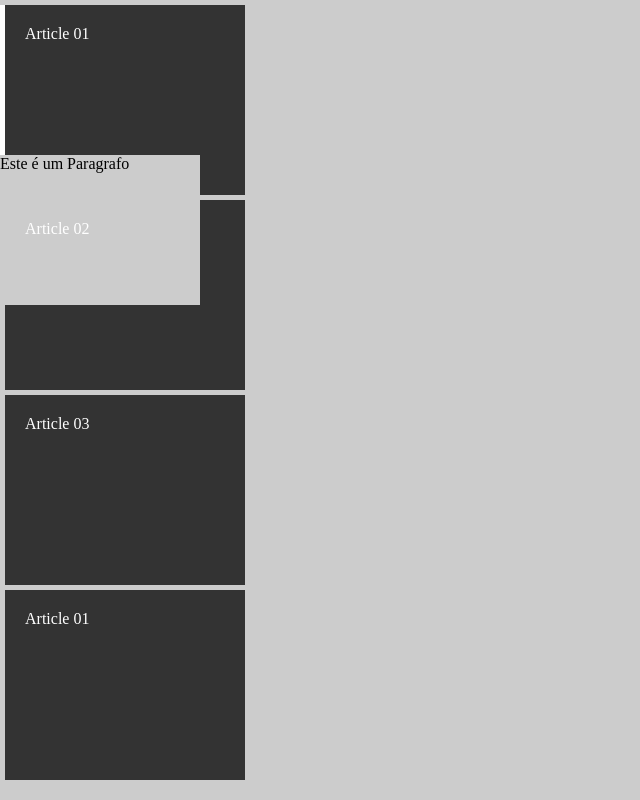
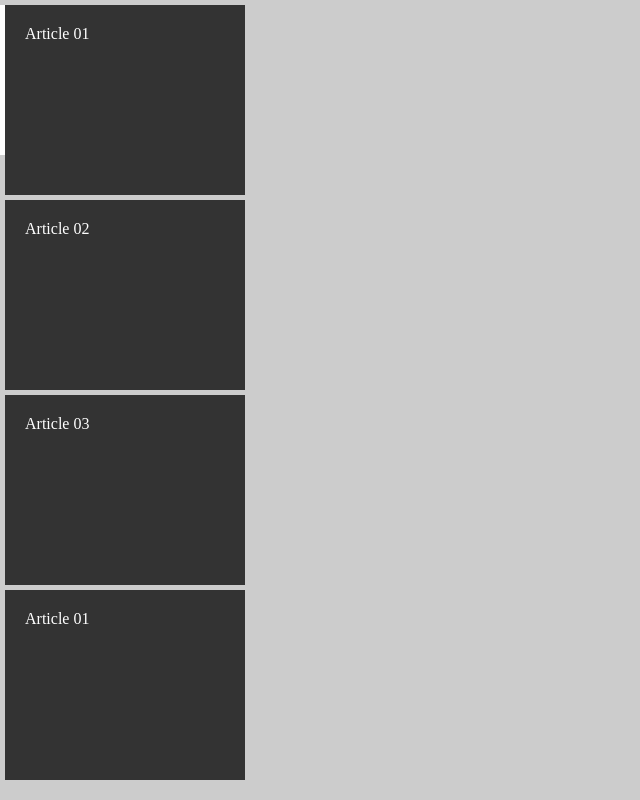
Before and after one commit to LeonardoSoaresNunes/SiteFlexbox, a plain HTML site: page index.html in a window 1280 px wide. Shown: the whole page, without its empty margins (0-640 px from the left). Drawn offline with Linux system fonts and the light colour scheme.

Commit message:
Excluindo Paragrafo

```diff
--- a/index.html
+++ b/index.html
@@ -27,7 +27,7 @@
 
 	</section>
 
-	<p>Este é um Paragrafo</p>
+
 
 
 
```
